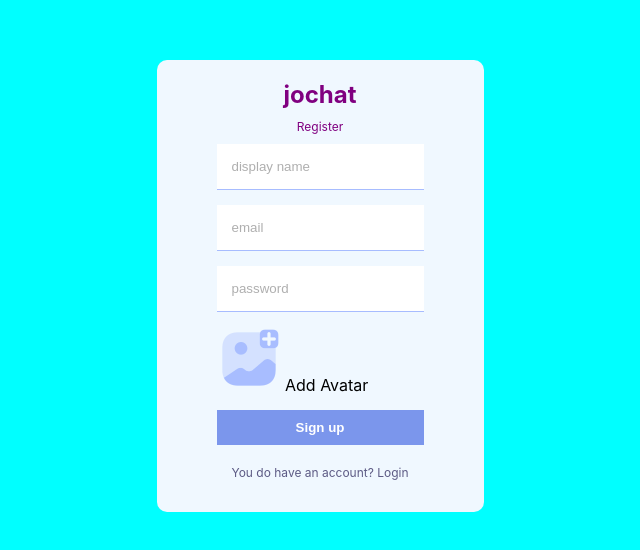
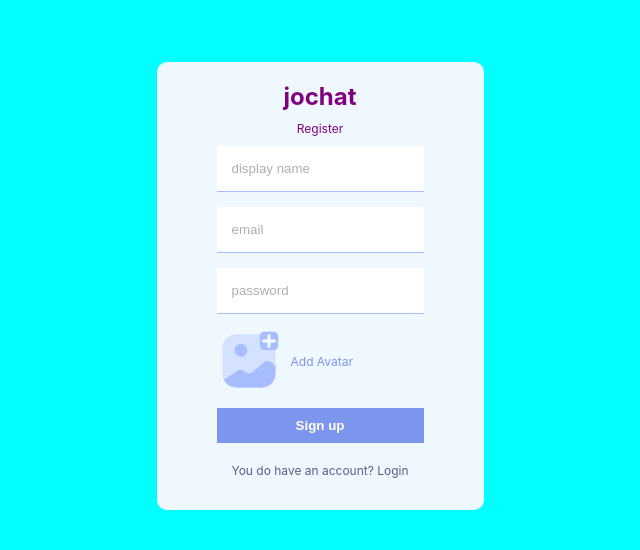
Before and after one commit to ottojoash/jochat, a React (Create React App) app: page / in a window 1280 px wide. Shown: the part 114-664 px from the top of the page, without its empty margins (320-960 px from the left). Built offline with nearby package versions, Linux system fonts and the light colour scheme.

Commit message:
register Css

```diff
--- a/src/style.scss
+++ b/src/style.scss
@@ -46,6 +46,14 @@
                 border: none;
                 cursor: pointer;
             }
+            label{
+                display: flex;
+                align-items: center;
+                gap: 10px;
+                color: #7b96ec;
+                font-size: 12px;
+                cursor: pointer;
+            }
         }
         p{
             color: #5d5b85;
```
